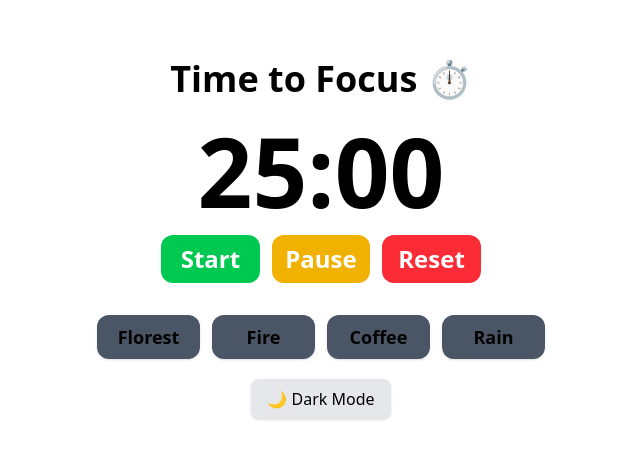
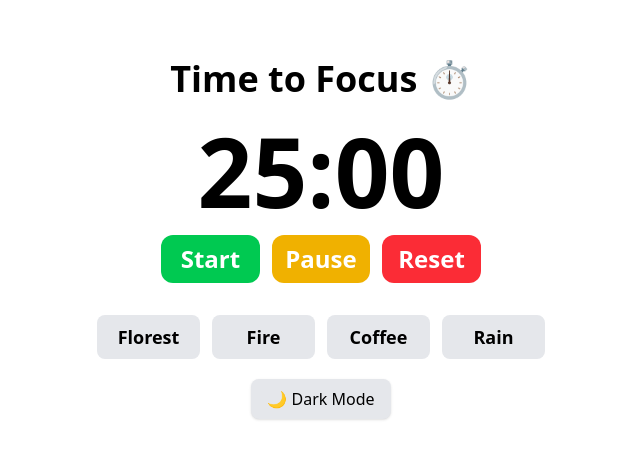
Before and after one commit to arthurobs542/focus-timer, a Next.js app: page / in a window 1280 px wide. Shown: the part 161-620 px from the top of the page, without its empty margins (319-959 px from the left). Built offline with nearby package versions, Linux system fonts and the light colour scheme.

Commit message:
style: this commit change the button color when the dark theme is toggle

```diff
--- a/src/app/components/Sounds.tsx
+++ b/src/app/components/Sounds.tsx
@@ -65,9 +65,14 @@ export default function Sounds() {
           return (
             <div
               key={option}
-              className={`py-2 rounded-xl shadow flex flex-col items-center
-                ${isPlaying ? "bg-white text-black" : "bg-gray-600"}
-              `}
+              className={`
+      text-center px-4 py-2 rounded-lg transition
+    ${
+      isPlaying
+        ? "bg-amber-500 text-white hover:bg-amber-600 dark:bg-amber-400 dark:hover:bg-amber-500"
+        : "bg-gray-200 text-black hover:bg-gray-300 dark:bg-gray-700 dark:text-white dark:hover:bg-gray-600"
+    }
+  `}
             >
               <button
                 onClick={() => toggleSound(option)}
@@ -88,7 +93,7 @@ export default function Sounds() {
                   onChange={(e) =>
                     changeVolume(option, parseFloat(e.target.value))
                   }
-                  className="mt-1 w-18 accent-yellow-500"
+                  className="mt-1 w-20 accent-white"
                 />
               )}
             </div>
```
